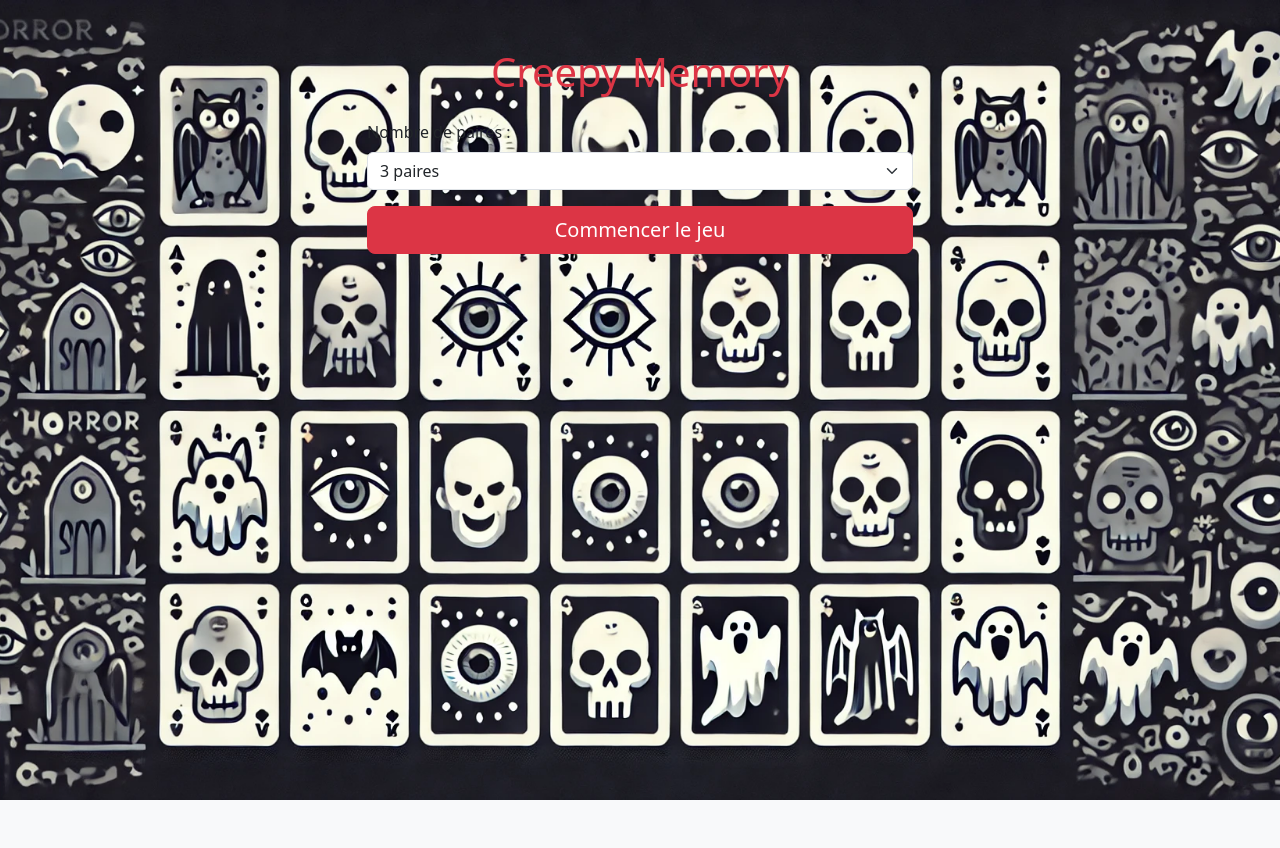
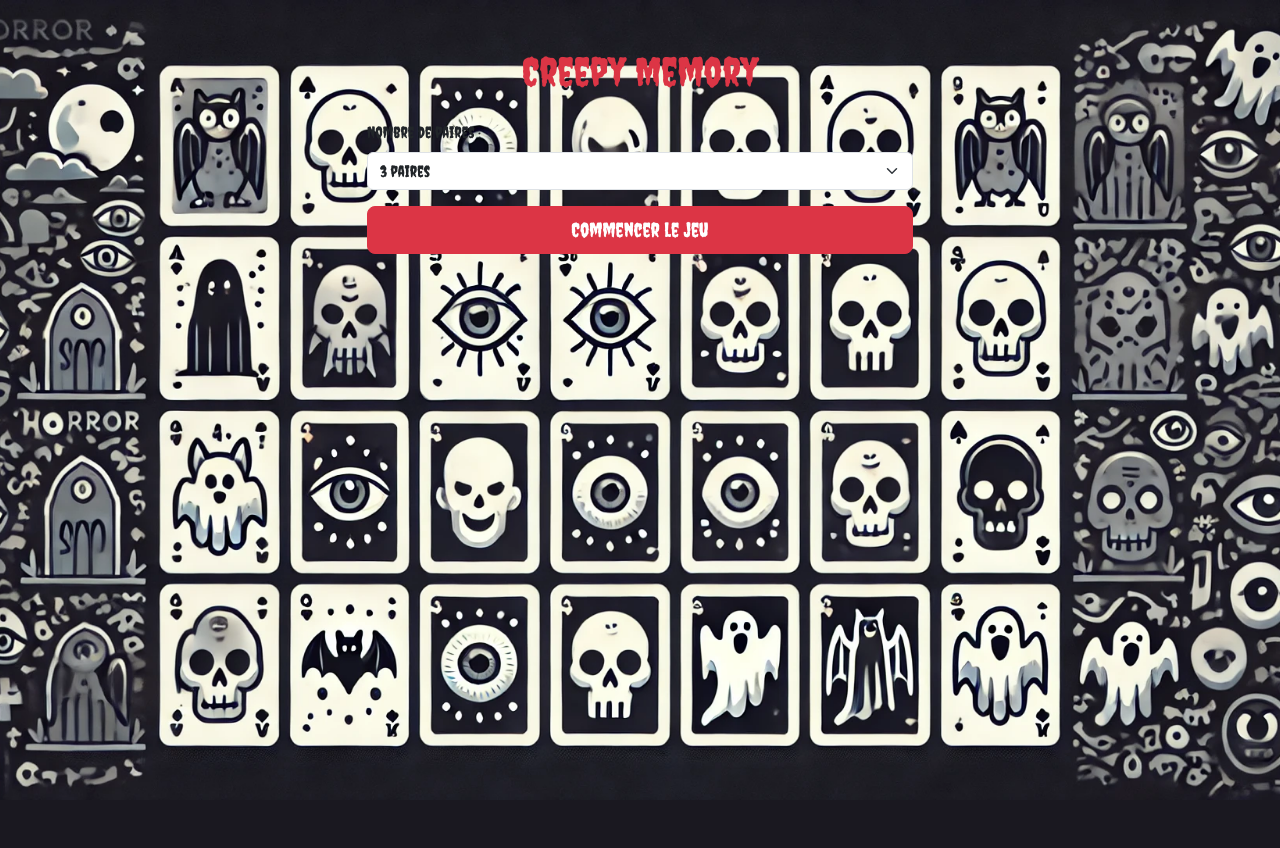
Before and after one commit to lucy-madec/memory, a PHP site: page / in a window 1280 px wide. After the commit the page ends 798 px from the top, so only its background shows below. Run offline with PHP 8.4, Linux system fonts and the light colour scheme.

Commit message:
Reduce the height at 50%

```diff
--- a/css/styles.css
+++ b/css/styles.css
@@ -6,12 +6,17 @@ html {
 body {
     background: url('../assets/img/background.webp');
     /* Full height */
-    height: 100%;
+    height: 50%;
 
     /* Center and scale the image nicely */
     background-position: center;
     background-repeat: no-repeat;
     background-size: cover;
+
+    /* Font */
+    font-family: "Creepster", system-ui;
+    font-weight: 400;
+    font-style: normal;
 }
 
 .memory-card {
--- a/index.php
+++ b/index.php
@@ -30,6 +30,9 @@ if ($_SERVER['REQUEST_METHOD'] === 'POST') {
     <link href="https://cdn.jsdelivr.net/npm/bootstrap@5.3.0/dist/css/bootstrap.min.css" rel="stylesheet">
     <link rel="stylesheet" type="text/css" href="css/styles.css">
     <link rel="icon" type="image/png" href="assets/img/favicon.png" />
+    <link rel="preconnect" href="https://fonts.googleapis.com">
+    <link rel="preconnect" href="https://fonts.gstatic.com" crossorigin>
+    <link href="https://fonts.googleapis.com/css2?family=Creepster&display=swap" rel="stylesheet">
 </head>
 
 <body class="bg-light">
```
